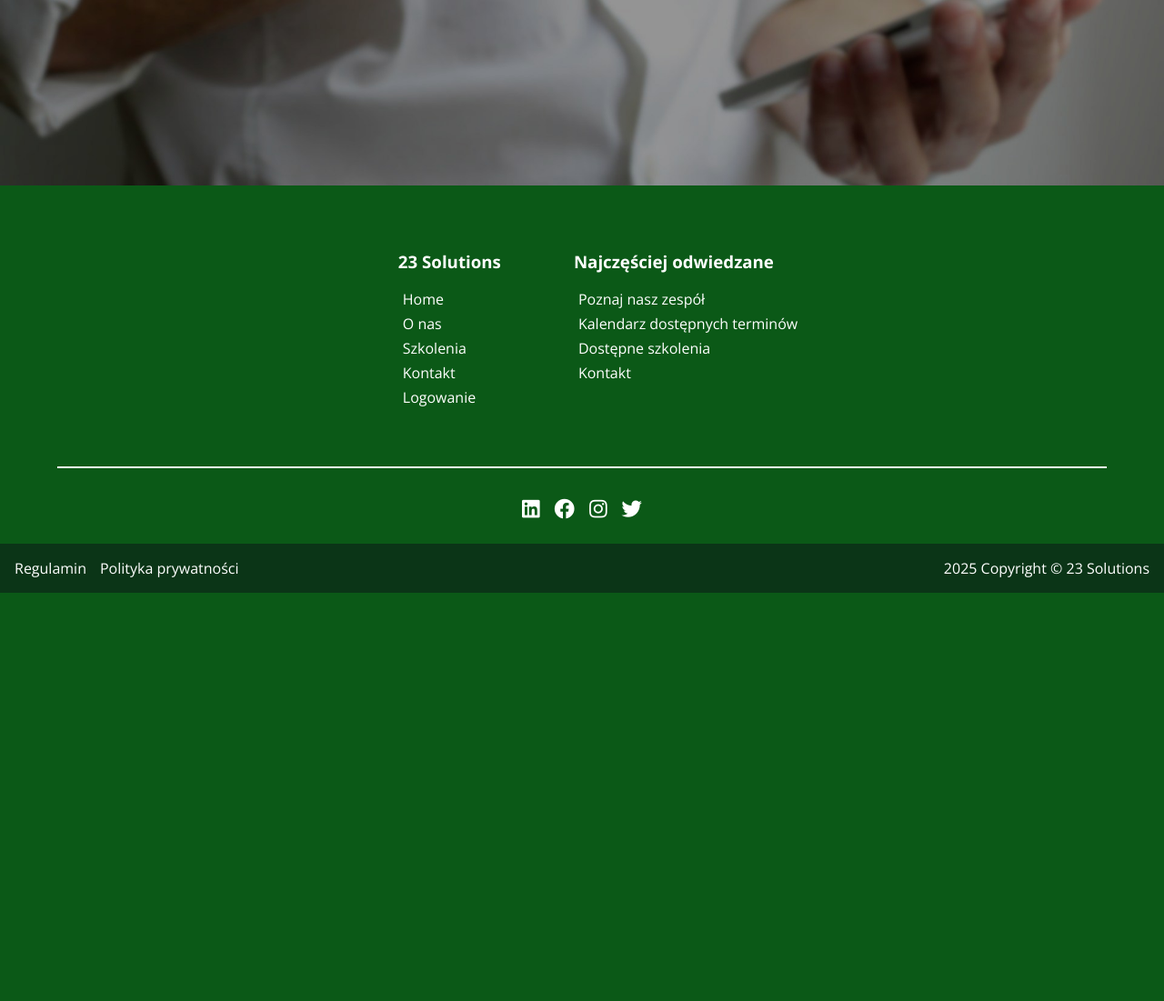
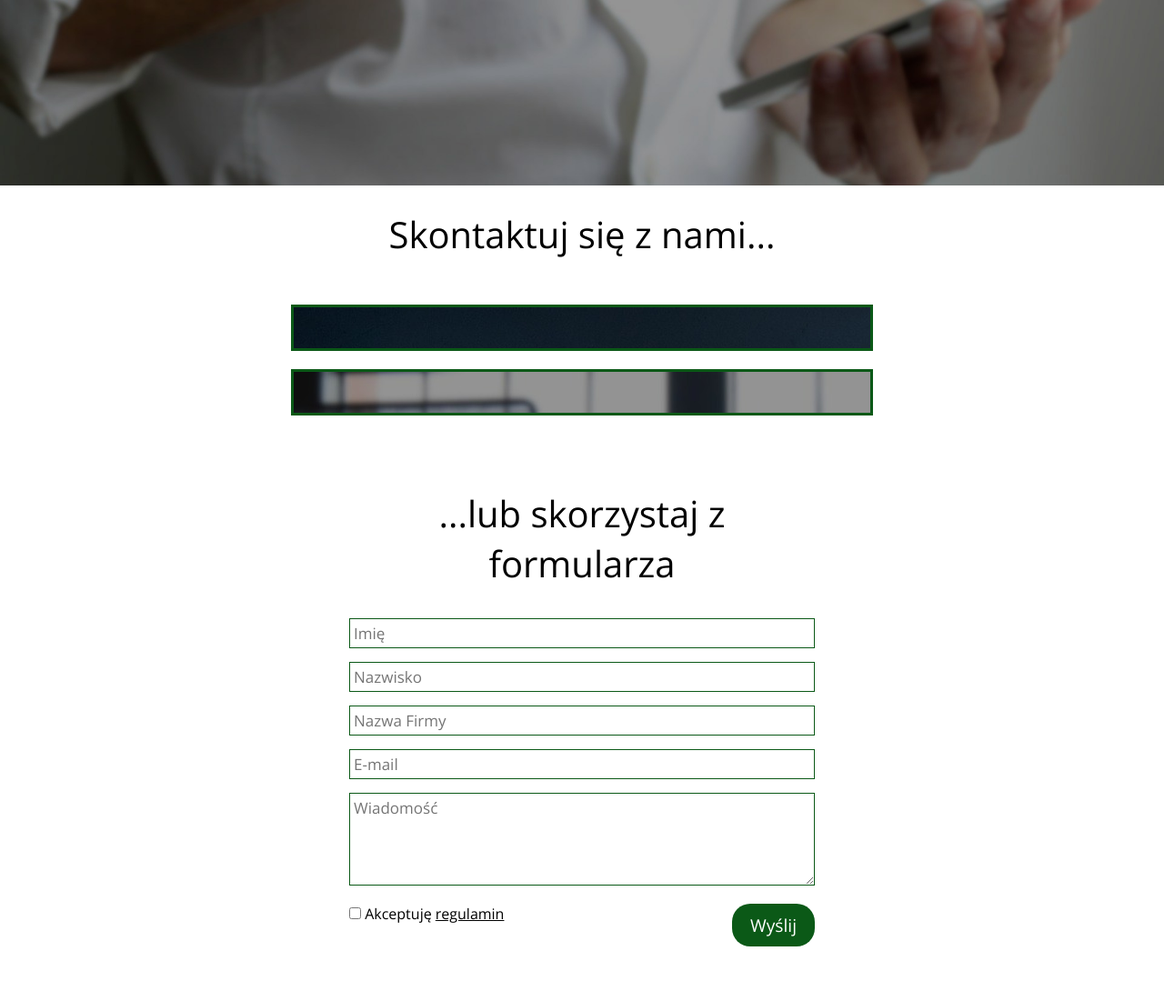
Before and after one commit to Szczepanoo/23-Solutions-Website-php, a PHP site: page /templates/kontakt.php in a window 1280 px wide. Shown: the part 506-1607 px from the top of the page at 91% size. Before the commit the page ends 1158 px from the top, so only its background shows below. Run offline with PHP 8.4, Linux system fonts and the light colour scheme.

Commit message:
structure for contact data

```diff
--- a/static/style.css
+++ b/static/style.css
@@ -339,67 +339,25 @@ h2 {
 
 
 
-/* SZKOLENIA */
-.szkolenia{
+
+/* KONTAKT */
+.informacje_kontaktowe{
     display: grid;
-    grid-template-rows: repeat(5, 1fr);
-    row-gap: 30px;
-    width: 80%;
+    grid-template-rows: repeat(2, 1fr);
+    width: 50%;
+    row-gap: 20px;
     margin: 50px auto;
-}
-
-.szkolenie{
-    text-align: center;
-    background-position: center;
-    background-size: cover;
-    display: grid;
-    width: 100%;
-    height: 200px;
-    box-sizing: border-box;
-    border: 3px solid #0b5917;
-    background-color: grey;
+    height: auto;
 
 }
 
-.szkolenie h3 {
-    padding: 10px;
-    margin: auto;
-    font-size: 60px;
-    -webkit-text-fill-color: white;
-    -webkit-text-stroke-width: 2px;
-    -webkit-text-stroke-color: #0b5917;
-}
+.informacja_kontaktowa{
+    height: auto;
+    display: grid;
+    row-gap: 15px;
+    border: 3px solid #0b5917;
+    padding: 15px;
 
-.szkolenie:hover{
-    cursor: pointer;
-    border: 10px solid #0b5917;
-    transition: all 0.2s ease;
-}
-
-
-
-/* SZKOLENIE */
-.course_info{
-    margin: auto;
-    width: 80%;
-    height: 60px;
-    display: grid;
-    grid-template-columns: repeat(3, 1fr);
-    grid-template-rows: 100%;
-}
-
-.course_info p{
-    text-align: center;
-    font-size: 22px;
-    font-weight: 1200;
-}
-
-.hero2 {
-    margin-top: 60px;
-    height: 600px;
-    width: 100%;
-    background-size: cover;
-    background-position: center;
 }
 
 
@@ -407,7 +365,7 @@ h2 {
 
 
 
-/* KONTAKT */
+
 .form {
     width: 40%;
     max-width: 600px;
@@ -491,7 +449,80 @@ h2 {
 
 
 
-/* LOGOWANIE */
+
+/* SZKOLENIA
+.szkolenia{
+    display: grid;
+    grid-template-rows: repeat(5, 1fr);
+    row-gap: 30px;
+    width: 80%;
+    margin: 50px auto;
+}
+
+.szkolenie{
+    text-align: center;
+    background-position: center;
+    background-size: cover;
+    display: grid;
+    width: 100%;
+    height: 200px;
+    box-sizing: border-box;
+    border: 3px solid #0b5917;
+    background-color: grey;
+
+}
+
+.szkolenie h3 {
+    padding: 10px;
+    margin: auto;
+    font-size: 60px;
+    -webkit-text-fill-color: white;
+    -webkit-text-stroke-width: 2px;
+    -webkit-text-stroke-color: #0b5917;
+}
+
+.szkolenie:hover{
+    cursor: pointer;
+    border: 10px solid #0b5917;
+    transition: all 0.2s ease;
+}
+*/
+
+
+
+
+
+/* SZKOLENIE
+.course_info{
+    margin: auto;
+    width: 80%;
+    height: 60px;
+    display: grid;
+    grid-template-columns: repeat(3, 1fr);
+    grid-template-rows: 100%;
+}
+
+.course_info p{
+    text-align: center;
+    font-size: 22px;
+    font-weight: 1200;
+}
+
+.hero2 {
+    margin-top: 60px;
+    height: 600px;
+    width: 100%;
+    background-size: cover;
+    background-position: center;
+}
+
+*/
+
+
+
+
+
+/* LOGOWANIE
 
 .login_form{
     margin: auto;
@@ -585,11 +616,13 @@ h2 {
     padding: 5px;
 }
 
+*/
 
 
 
 
-/* REJESTRACJA */
+
+/* REJESTRACJA
 
 .signup_form {
     margin: 40px auto;
@@ -677,11 +710,15 @@ h2 {
     padding: 5px;
 }
 
+*/
 
 
 
 
-/* DASHBOARD */
+
+
+
+/* DASHBOARD
 
 .dashboard_panel {
     margin: 40px auto;
@@ -815,13 +852,14 @@ h2 {
 
 }
 
+*/
 
 
 
 
 
 
-/* REZERWACJA */
+/* REZERWACJA
 .reservation_form {
     margin: 40px auto;
     display: grid;
@@ -865,13 +903,14 @@ h2 {
     transition: all 0.5s ease;
 }
 
+*/
 
 
 
 
 
 
-/* POTWIERDZENIE */
+/* POTWIERDZENIE
 
 .confirmation_form{
     display: grid;
@@ -941,6 +980,9 @@ h2 {
     background-color: #0b3517;
     transition: all 0.5s ease;
 }
+
+
+*/
 
 
 
@@ -1212,8 +1254,9 @@ footer .newsletter form {
     }
 
 
+}
 
-}
+
 
 @media screen and (max-width: 828px) {
 
@@ -1271,6 +1314,8 @@ footer .newsletter form {
 
 }
 
+
+
 @media screen and (max-width: 600px) {
 
     .home_container_item{
@@ -1320,6 +1365,8 @@ footer .newsletter form {
 
 }
 
+
+
 @media screen and (max-width: 480px){
     .left_arrow{
         width: 45px;
@@ -1330,6 +1377,7 @@ footer .newsletter form {
         height: 45px;
     }
 }
+
 
 
 @media screen and (max-width: 450px){
@@ -1359,6 +1407,7 @@ footer .newsletter form {
 }
 
 
+
 @media screen and (max-width: 380px) {
   footer .top .pages {
     justify-content: center;
--- a/templates/kontakt.php
+++ b/templates/kontakt.php
@@ -1,5 +1,5 @@
-<!--
-<-?php
+
+<?php
 session_start();
 
 $servername = "localhost";
@@ -17,12 +17,12 @@ if ($_SERVER["REQUEST_METHOD"] == "POST") {
     $name = $_POST['name'] ?? '';
     $surname = $_POST['surname'] ?? '';
     $email = $_POST['email'] ?? '';
-    $tel = $_POST['tel'] ?? '';
+    $company_name = $_POST['company_name'] ?? '';
     $mes = $_POST['message'] ?? '';
 
 
-    $stmt = $conn->prepare("INSERT INTO messages (name, surname, email, tel, message_text) VALUES (?, ?, ?, ?, ?)");
-    $stmt->bind_param("sssss", $name, $surname, $email, $tel, $mes);
+    $stmt = $conn->prepare("INSERT INTO messages (name, surname, email, company_name, message_text) VALUES (?, ?, ?, ?, ?)");
+    $stmt->bind_param("sssss", $name, $surname, $email, $company_name, $mes);
 
     if ($stmt->execute()) {
         header("Location: kontakt.php?message_send=1");
@@ -40,7 +40,7 @@ if ($_SERVER["REQUEST_METHOD"] == "POST") {
 
 $conn->close();
 ?>
--->
+
 
 
 <!DOCTYPE html>
@@ -87,8 +87,7 @@ $conn->close();
         <h1>Masz pytania?</h1>
     </section>
 
-    <!--
-    <-?php
+    <?php
     if(isset($_GET['message_send']) && $_GET['message_send'] == 1) {
         echo "<div class='p1' style='margin-top: 10px; margin-bottom: 10px; font-size: 30px'>Wiadomość została wysłana</div>";
          echo "<div class='message' id='message'>Wiadomość została wysłana</div>";
@@ -100,22 +99,29 @@ $conn->close();
     }
 
     ?>
-    -->
 
+    <h2>Skontaktuj się z nami...</h2>
+    <div class="informacje_kontaktowe">
+        <div class="informacja_kontaktowa" style="background-image: url('../static/images/hero_dashboard.jpg')">
+            <div class="informacja_ikona" style="background-image: url('../static/images/phone.svg')"></div>
+            <div class="informacja_value"></div>
+        </div>
+        <div class="informacja_kontaktowa" style="background-image: url('../static/images/hero_logowanie.jpg')">
+            <div class="informacja_ikona" style="background-image: url('../static/images/email.svg')"></div>
+            <div class="informacja_value"></div>
+        </div>
+    </div>
 
-    <!--
     <section class="form">
-        <h2>Skontaktuj się z nami</h2>
+        <h2>...lub skorzystaj z formularza</h2>
         <form action="" method="POST">
             <input type="text" id="name" name="name" required placeholder="Imię" aria-label="name">
 
             <input type="text" id="surname" name="surname" required placeholder="Nazwisko" aria-label="surname">
 
+            <input type="text" id="company_name" name="company_name" placeholder="Nazwa Firmy" aria-label="company_name">
+
             <input type="email" id="email" name="email" required placeholder="E-mail" aria-label="E-mail">
-
-            <input type="tel" id="tel" name="tel" required placeholder="Telefon" pattern="[0-9]{9}" aria-label="tel">
-
-            <input type="file" id="attachment" name="attachment">
 
             <textarea name="message" rows="4" required placeholder="Wiadomość" maxlength="600" aria-label="message_text"></textarea>
 
@@ -128,8 +134,6 @@ $conn->close();
 
         </form>
     </section>
-
-    -->
 
 
     <footer>
@@ -179,7 +183,7 @@ $conn->close();
       </div>
     </footer>
 
-<!--
+
 <script>
     setTimeout(function() {
         var message = document.getElementById('message');
@@ -195,7 +199,6 @@ $conn->close();
         }, 50);
     }, 3000);
 </script>
--->
 
 </body>
 </html>
```
Also changed, not shown: static/images/email.svg (added), static/images/phone.svg (added).
